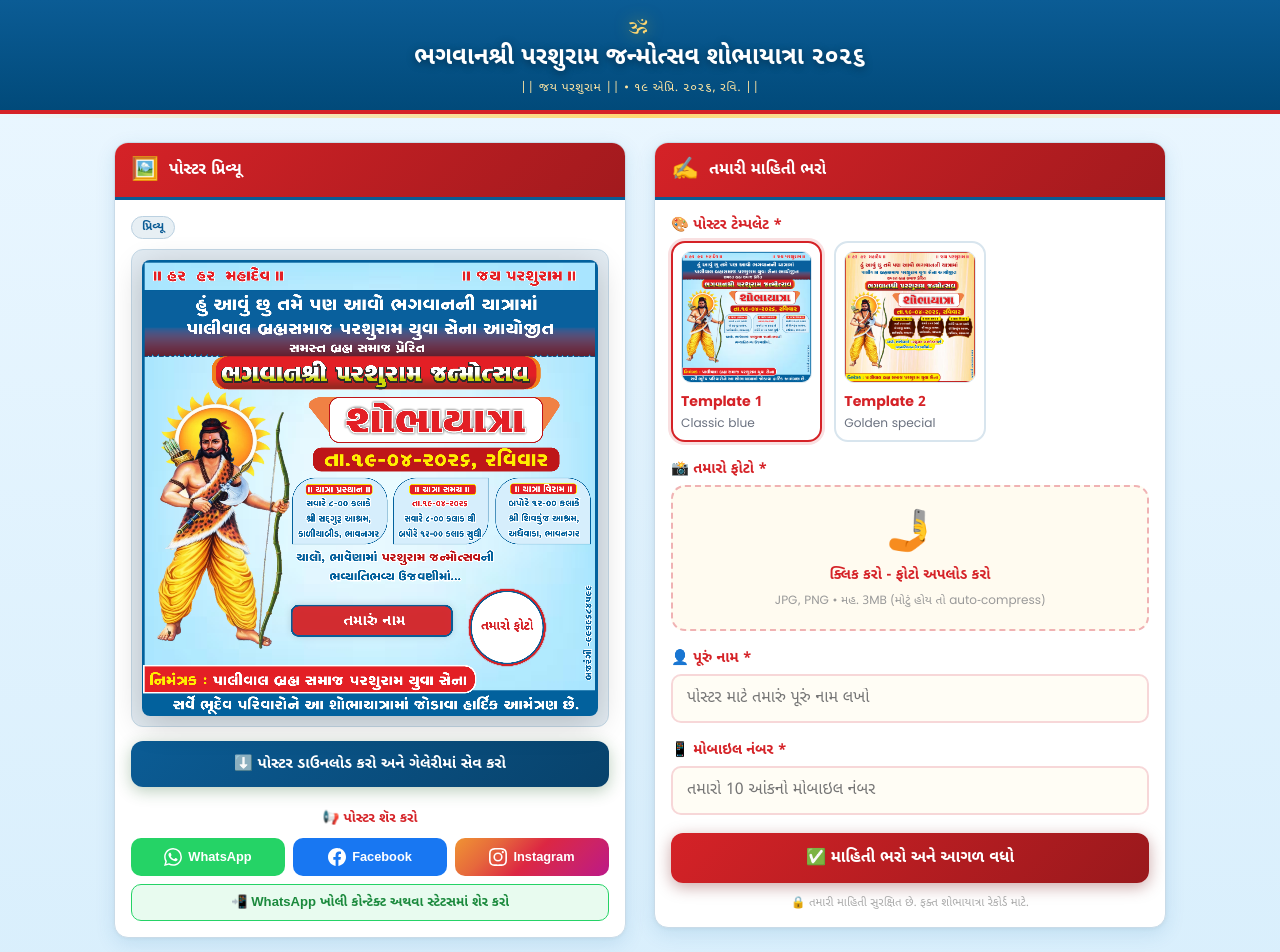
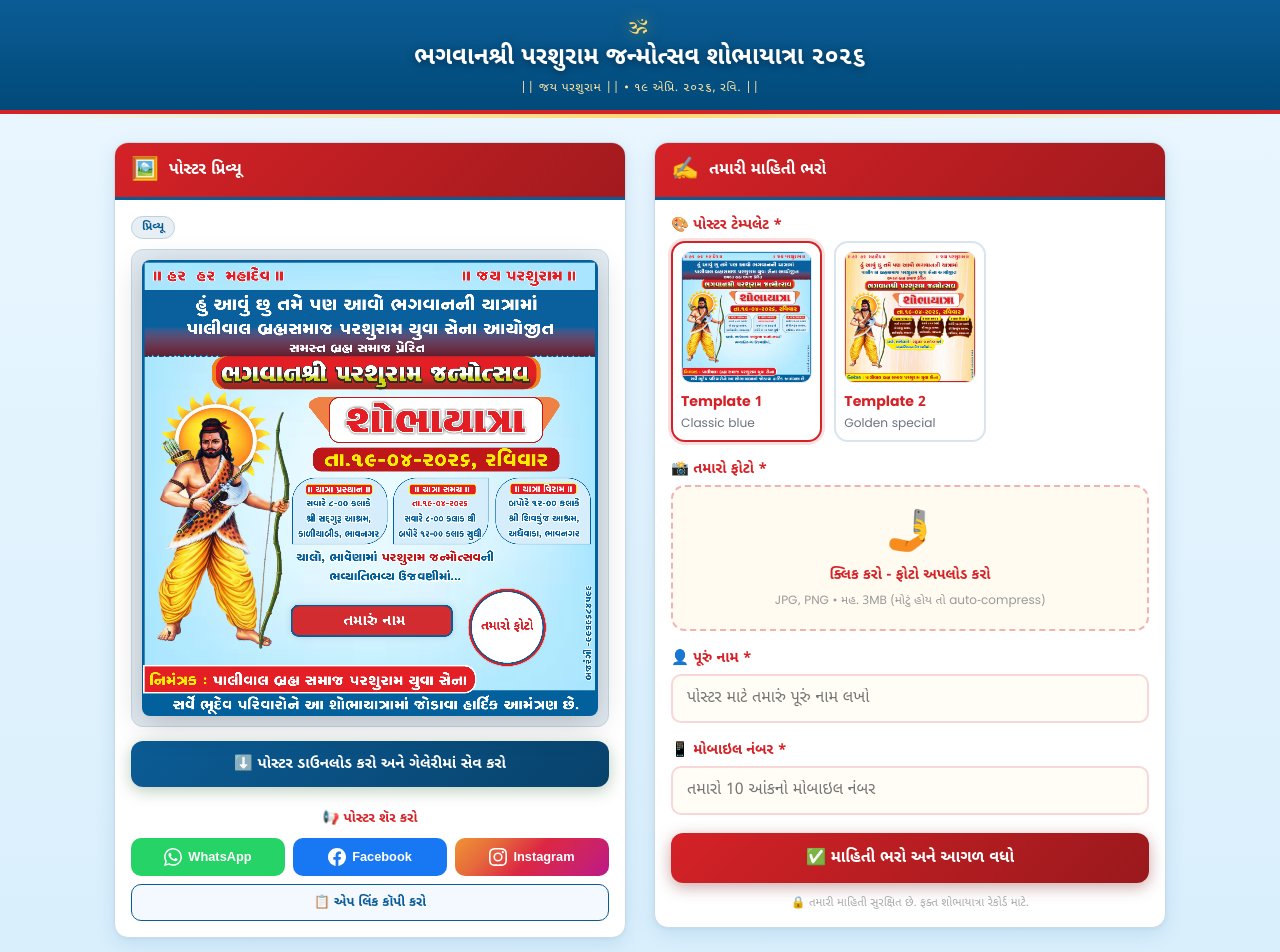
Before and after one commit to AVRTechnology/create-template, a Next.js app: page / in a window 1280 px wide. Shown: the top 952 px of the page. Built offline with nearby package versions, Linux system fonts and the light colour scheme.

Commit message:
update template with image

```diff
--- a/src/components/ShareButtons.tsx
+++ b/src/components/ShareButtons.tsx
@@ -5,94 +5,126 @@ interface ShareButtonsProps {
   posterDataUrl: string
 }
 
+/**
+ * Mobile-first: the three app buttons only share the generated poster as an image
+ * via the system share sheet (navigator.share + File). No web URL is attached to those actions.
+ *
+ * The separate bottom control only copies / shares the app page URL — for inviting others to this tool.
+ */
 export default function ShareButtons({ name, posterDataUrl }: ShareButtonsProps) {
   const shareMessage =
     `${name ? `${name} તરફથી ` : ''}ભગવાનશ્રી પરશુરામ જન્મોત્સવ શોભાયાત્રા ૨૦૨૬નું પોસ્ટર જુઓ અને તમે પણ જોડાઓ.`
-  const shareText = encodeURIComponent(
-    `${shareMessage}\n#JaiParshuram #ParshuramShobhayatra2026`
-  )
+  const shareTitle = 'ભગવાનશ્રી પરશુરામ જન્મોત્સવ શોભાયાત્રા ૨૦૨૬'
+
   const pageUrlRaw = typeof window !== 'undefined' ? window.location.href : ''
-  const pageUrl = encodeURIComponent(pageUrlRaw)
-  const waUrl = `https://wa.me/?text=${shareText}%20${pageUrl}`
-  const waAppUrl = `whatsapp://send?text=${shareText}%20${pageUrl}`
-  const fbUrl = `https://www.facebook.com/sharer/sharer.php?u=${pageUrl}&quote=${shareText}`
-  const fbAppUrl = `fb://facewebmodal/f?href=${encodeURIComponent(fbUrl)}`
-  const igUrl = 'https://www.instagram.com/'
-  const igAppUrl = 'instagram://camera'
 
-  const openAppWithFallback = (appUrl: string, fallbackUrl: string) => {
-    const timer = window.setTimeout(() => {
-      window.location.href = fallbackUrl
-    }, 900)
-
-    const clearTimer = () => {
-      window.clearTimeout(timer)
-      document.removeEventListener('visibilitychange', clearOnHidden)
+  /** Share poster PNG only — opens native picker (WhatsApp / Status / Contacts / etc.). No link. */
+  const sharePosterImageOnly = async () => {
+    if (!posterDataUrl) {
+      alert('પહેલા પોસ્ટર તૈયાર થાય ત્યાં સુધી રાહ જુઓ.')
+      return
     }
 
-    const clearOnHidden = () => {
-      if (document.hidden) {
-        clearTimer()
+    if (!navigator.share) {
+      alert('આ ફોન/બ્રાઉઝર પર ડાયરેક્ટ ફોટો શેર સપોર્ટેડ નથી. પોસ્ટર ડાઉનલોડ કરીને ગેલેરીમાંથી શેર કરો.')
+      return
+    }
+
+    try {
+      const blob = await fetch(posterDataUrl).then(r => r.blob())
+      const file = new File([blob], 'parshuram-shobhayatra-2026.png', { type: 'image/png' })
+
+      if (typeof navigator.canShare === 'function' && !navigator.canShare({ files: [file] })) {
+        alert('આ ડિવાઇસ પર ફોટો શેર થઈ શકતું નથી. પોસ્ટર ડાઉનલોડ કરીને ગેલેરીમાંથી શેર કરો.')
+        return
+      }
+
+      // Image only — user picks WhatsApp / Instagram / etc. in the system sheet (Status uses same image share on many devices).
+      await navigator.share({
+        files: [file],
+        title: shareTitle,
+      })
+    } catch (err) {
+      const e = err as { name?: string }
+      if (e?.name === 'AbortError') return
+      alert('ફોટો શેર થયો નહીં. પોસ્ટર ડાઉનલોડ કરીને ગેલેરીમાંથી શેર કરો.')
+    }
+  }
+
+  /** Copy this app’s page URL only — no poster image, no wa.me links. */
+  const copyAppLink = async () => {
+    if (!pageUrlRaw) return
+
+    try {
+      await navigator.clipboard.writeText(pageUrlRaw)
+    } catch {
+      try {
+        const ta = document.createElement('textarea')
+        ta.value = pageUrlRaw
+        ta.style.position = 'fixed'
+        ta.style.left = '-9999px'
+        document.body.appendChild(ta)
+        ta.select()
+        document.execCommand('copy')
+        document.body.removeChild(ta)
+      } catch {
+        alert('લિંક કૉપી થઈ શકી નહીં.')
+        return
       }
     }
 
-    document.addEventListener('visibilitychange', clearOnHidden)
-    window.location.href = appUrl
-  }
-
-  const handleWhatsApp = () => {
-    if (!posterDataUrl) return
-    openAppWithFallback(waAppUrl, waUrl)
-  }
-
-  const handleFacebook = () => {
-    if (!posterDataUrl) return
-    openAppWithFallback(fbAppUrl, fbUrl)
-  }
-
-  const handleInstagram = () => {
-    if (!posterDataUrl) return
-    openAppWithFallback(igAppUrl, igUrl)
+    alert('એપ લિંક કૉપી થઈ ગઈ — હવે WhatsApp/કોઈપણ ચેટમાં પેસ્ટ કરી શકો છો.')
   }
 
   return (
     <div className="share-section">
       <p className="share-title">📢 પોસ્ટર શૅર કરો</p>
       <div className="share-grid">
-        <button className="share-btn share-whatsapp" onClick={handleWhatsApp}>
-          <svg width="18" height="18" viewBox="0 0 24 24" fill="white">
+        <button type="button" className="share-btn share-whatsapp" onClick={sharePosterImageOnly}>
+          <svg width="18" height="18" viewBox="0 0 24 24" fill="white" aria-hidden>
             <path d="M17.472 14.382c-.297-.149-1.758-.867-2.03-.967-.273-.099-.471-.148-.67.15-.197.297-.767.966-.94 1.164-.173.199-.347.223-.644.075-.297-.15-1.255-.463-2.39-1.475-.883-.788-1.48-1.761-1.653-2.059-.173-.297-.018-.458.13-.606.134-.133.298-.347.446-.52.149-.174.198-.298.298-.497.099-.198.05-.371-.025-.52-.075-.149-.669-1.612-.916-2.207-.242-.579-.487-.5-.669-.51-.173-.008-.371-.01-.57-.01-.198 0-.52.074-.792.372-.272.297-1.04 1.016-1.04 2.479 0 1.462 1.065 2.875 1.213 3.074.149.198 2.096 3.2 5.077 4.487.709.306 1.262.489 1.694.625.712.227 1.36.195 1.871.118.571-.085 1.758-.719 2.006-1.413.248-.694.248-1.289.173-1.413-.074-.124-.272-.198-.57-.347m-5.421 7.403h-.004a9.87 9.87 0 01-5.031-1.378l-.361-.214-3.741.982.998-3.648-.235-.374a9.86 9.86 0 01-1.51-5.26c.001-5.45 4.436-9.884 9.888-9.884 2.64 0 5.122 1.03 6.988 2.898a9.825 9.825 0 012.893 6.994c-.003 5.45-4.437 9.884-9.885 9.884m8.413-18.297A11.815 11.815 0 0012.05 0C5.495 0 .16 5.335.157 11.892c0 2.096.547 4.142 1.588 5.945L.057 24l6.305-1.654a11.882 11.882 0 005.683 1.448h.005c6.554 0 11.89-5.335 11.893-11.893a11.821 11.821 0 00-3.48-8.413z" />
           </svg>
           WhatsApp
         </button>
 
-        <button className="share-btn share-facebook" onClick={handleFacebook}>
-          <svg width="18" height="18" viewBox="0 0 24 24" fill="white">
+        <button type="button" className="share-btn share-facebook" onClick={sharePosterImageOnly}>
+          <svg width="18" height="18" viewBox="0 0 24 24" fill="white" aria-hidden>
             <path d="M24 12.073c0-6.627-5.373-12-12-12s-12 5.373-12 12c0 5.99 4.388 10.954 10.125 11.854v-8.385H7.078v-3.47h3.047V9.43c0-3.007 1.792-4.669 4.533-4.669 1.312 0 2.686.235 2.686.235v2.953H15.83c-1.491 0-1.956.925-1.956 1.874v2.25h3.328l-.532 3.47h-2.796v8.385C19.612 23.027 24 18.062 24 12.073z" />
           </svg>
           Facebook
         </button>
 
-        <button className="share-btn share-instagram" onClick={handleInstagram}>
-          <svg width="18" height="18" viewBox="0 0 24 24" fill="white">
+        <button type="button" className="share-btn share-instagram" onClick={sharePosterImageOnly}>
+          <svg width="18" height="18" viewBox="0 0 24 24" fill="white" aria-hidden>
             <path d="M12 2.163c3.204 0 3.584.012 4.85.07 3.252.148 4.771 1.691 4.919 4.919.058 1.265.069 1.645.069 4.849 0 3.205-.012 3.584-.069 4.849-.149 3.225-1.664 4.771-4.919 4.919-1.266.058-1.644.07-4.85.07-3.204 0-3.584-.012-4.849-.07-3.26-.149-4.771-1.699-4.919-4.92-.058-1.265-.07-1.644-.07-4.849 0-3.204.013-3.583.07-4.849.149-3.227 1.664-4.771 4.919-4.919 1.266-.057 1.645-.069 4.849-.069zM12 0C8.741 0 8.333.014 7.053.072 2.695.272.273 2.69.073 7.052.014 8.333 0 8.741 0 12c0 3.259.014 3.668.072 4.948.2 4.358 2.618 6.78 6.98 6.98C8.333 23.986 8.741 24 12 24c3.259 0 3.668-.014 4.948-.072 4.354-.2 6.782-2.618 6.979-6.98.059-1.28.073-1.689.073-4.948 0-3.259-.014-3.667-.072-4.947-.196-4.354-2.617-6.78-6.979-6.98C15.668.014 15.259 0 12 0zm0 5.838a6.162 6.162 0 100 12.324 6.162 6.162 0 000-12.324zM12 16a4 4 0 110-8 4 4 0 010 8zm6.406-11.845a1.44 1.44 0 100 2.881 1.44 1.44 0 000-2.881z" />
           </svg>
           Instagram
         </button>
       </div>
 
-      <a
-        href={`whatsapp://send?text=${shareText}%20${pageUrl}`}
+      <button
+        type="button"
+        onClick={copyAppLink}
         style={{
-          display: 'flex', alignItems: 'center', justifyContent: 'center', gap: 8,
-          background: 'rgba(37,211,102,0.1)', border: '1.5px solid #25D366',
-          color: '#1B8A3D', padding: '9px 14px', borderRadius: 10,
-          fontSize: '0.82rem', fontWeight: 600, textDecoration: 'none', marginTop: 8,
+          display: 'flex',
+          alignItems: 'center',
+          justifyContent: 'center',
+          gap: 8,
+          width: '100%',
+          background: '#F4F8FF',
+          border: '1.5px solid var(--template-secondary)',
+          color: 'var(--template-secondary)',
+          padding: '9px 14px',
+          borderRadius: 10,
+          fontSize: '0.82rem',
+          fontWeight: 600,
+          marginTop: 8,
           fontFamily: '"Noto Sans Gujarati", sans-serif',
+          cursor: 'pointer',
         }}
       >
-        📲 WhatsApp ખોલી કોન્ટેક્ટ અથવા સ્ટેટસમાં શેર કરો
-      </a>
+        📋 એપ લિંક કૉપી કરો
+      </button>
     </div>
   )
 }
```
